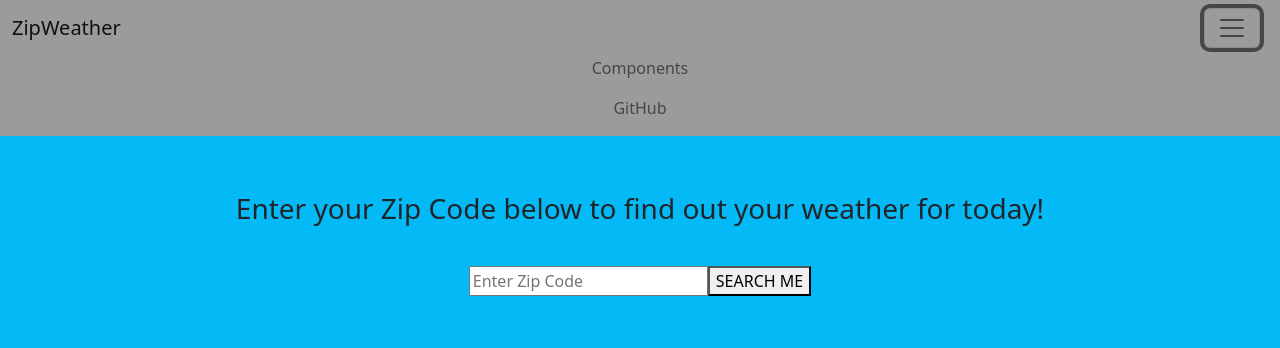
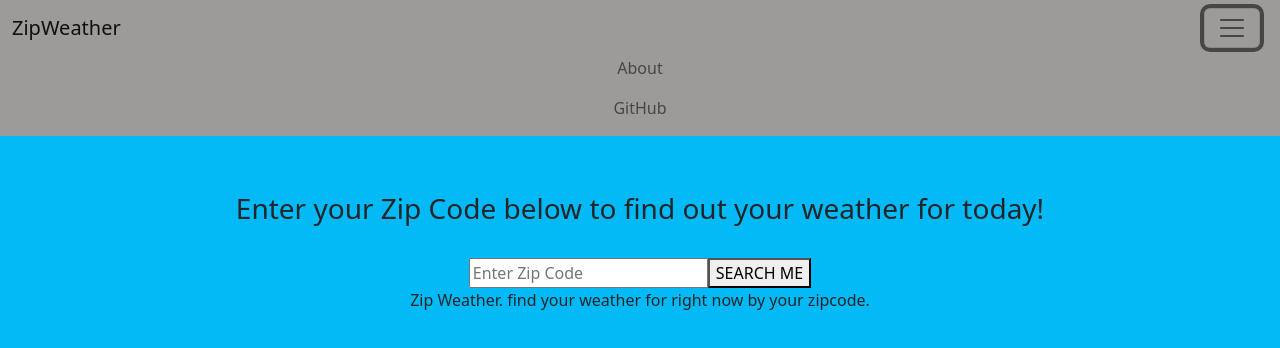
Before and after one commit to redpumpkin21/Weather, a React (Create React App) app: page /about in a window 1280 px wide. Both pictures are taken after a click on the button 1232 px from the left and 28 px from the top of the page. Shown: the top 348 px of the page. Built offline with nearby package versions, Linux system fonts and the light colour scheme; no server answers.

Commit message:
seperate pages

```diff
--- a/src/App.css
+++ b/src/App.css
@@ -21,6 +21,7 @@
 
 .App-header h3{
   padding-top: 2em;
+  margin: 0 1.5em 0 1.5em;
 }
 .navar {
   background-color: #9D9B99;
--- a/src/App.js
+++ b/src/App.js
@@ -1,11 +1,12 @@
 import logo from './logo.svg';
 import './App.css';
 import {useEffect, useState} from 'react'
-
+import { Routes, Route } from 'react-router-dom';
 import 'bootstrap/dist/css/bootstrap.min.css';
 import Display from './Components/display';
 import Form from './Components/form';
 import Navar from './Components/Nav';
+import About from './Pages/about';
 function App() {
   const [weather, setWeather] = useState({})
   let apiKey = '11786cf53362e428a0695f06c5ece387'
@@ -23,6 +24,13 @@ function App() {
         <Navar />
         <Display weather={weather}/>
         <Form weatherSearch = {getWeather}/>
+        <Routes>
+
+
+          <Route path="/about" element={
+            <About />
+          }></Route>
+        </Routes>
       </header>
     </div>
   );
--- a/src/Components/Nav.js
+++ b/src/Components/Nav.js
@@ -24,10 +24,10 @@ function Navar(props) {
         <Collapse isOpen={!collapsed} navbar>
           <Nav navbar>
             <NavItem>
-              <NavLink href="/components/">Components</NavLink>
+              <NavLink href="/about">About</NavLink>
             </NavItem>
             <NavItem>
-              <NavLink href="https://github.com/reactstrap/reactstrap">
+              <NavLink href="https://github.com/redpumpkin21/Weather">
                 GitHub
               </NavLink>
             </NavItem>
--- a/src/Pages/about.js
+++ b/src/Pages/about.js
@@ -1,4 +1,4 @@
-const about = () => {
+const About = () => {
     return(
         <p>Zip Weather. find your weather for right now by your zipcode.</p>
     )
```
